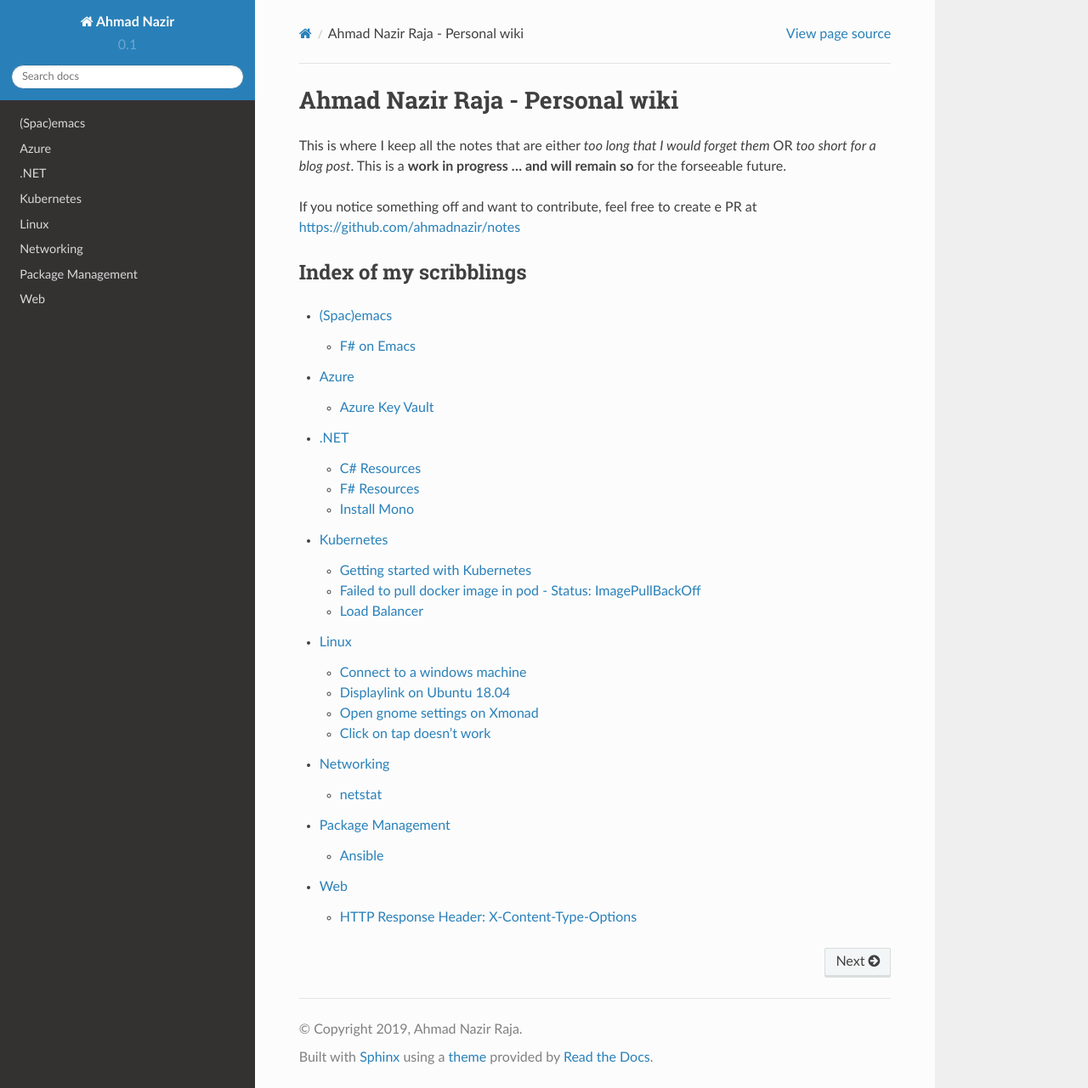
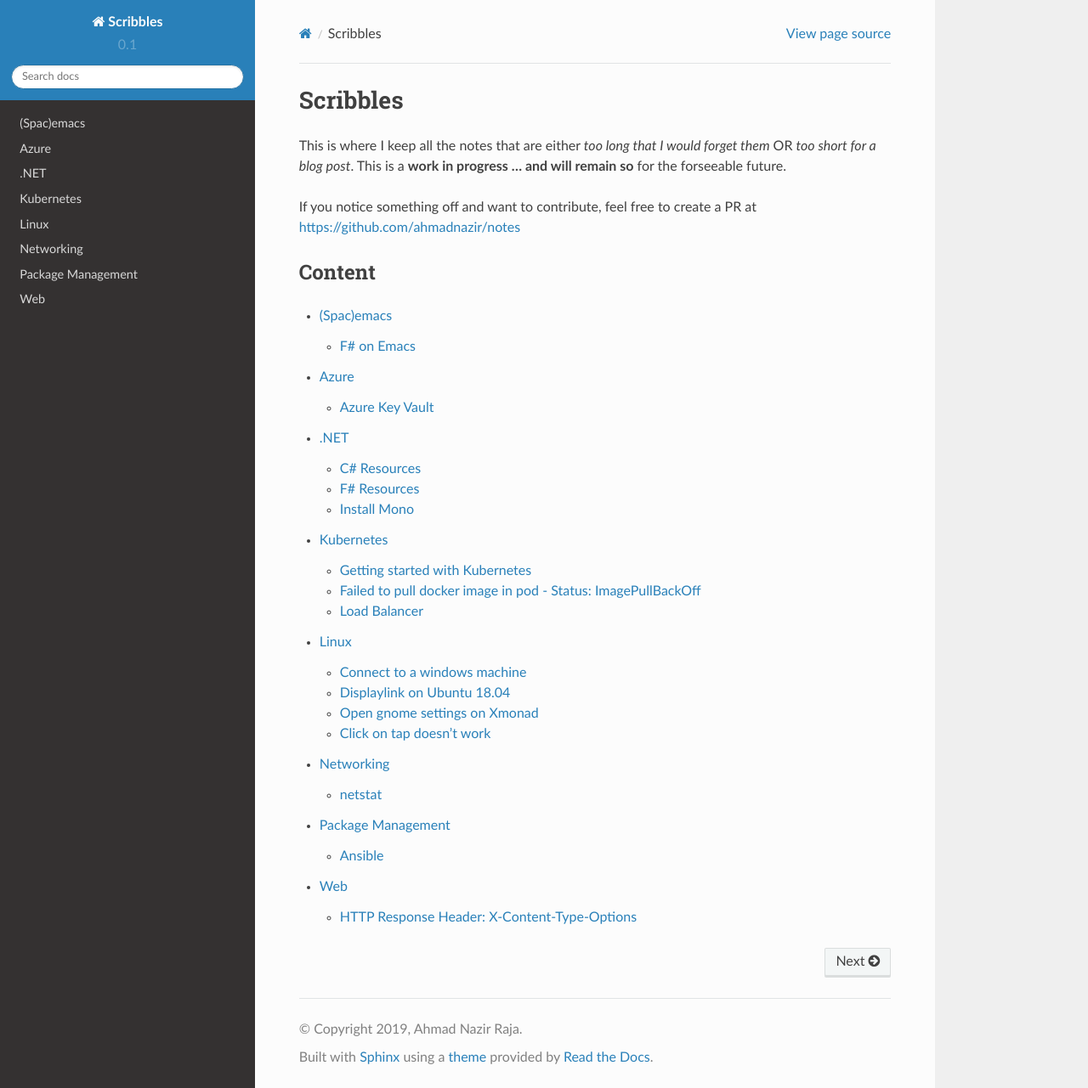
Before and after one commit to ahmadnazir/scribbles, a Sphinx documentation site: the page built from source/index.rst, in a window 1280 px wide and 1281 px high. Shown: the whole window at 85% size. Built offline with Sphinx 7.4.7 and the Read the Docs theme 2.0.0, drawn with Linux system fonts in a browser that asks for light colours.

Commit message:
Updated the name of the project

```diff
--- a/source/conf.py
+++ b/source/conf.py
@@ -43,7 +43,7 @@ source_suffix = '.rst'
 master_doc = 'index'
 
 # General information about the project.
-project = u'Ahmad Nazir'
+project = u'Scribbles'
 copyright = u'2019, Ahmad Nazir Raja'
 
 # The version info for the project you're documenting, acts as replacement for
--- a/source/index.rst
+++ b/source/index.rst
@@ -3,19 +3,19 @@
    You can adapt this file completely to your liking, but it should at least
    contain the root `toctree` directive.
 
-Ahmad Nazir Raja - Personal wiki
-================================
+Scribbles
+=========
 
 This is where I keep all the notes that are either *too long that I would forget
 them* OR *too short for a blog post*. This is a **work in progress ... and will
 remain so** for the forseeable future.
 
-If you notice something off and want to contribute, feel free to create e PR at
+If you notice something off and want to contribute, feel free to create a PR at
 https://github.com/ahmadnazir/notes
 
 
-Index of my scribblings
------------------------
+Content
+-------
 
 .. toctree::
    :maxdepth: 2
```
